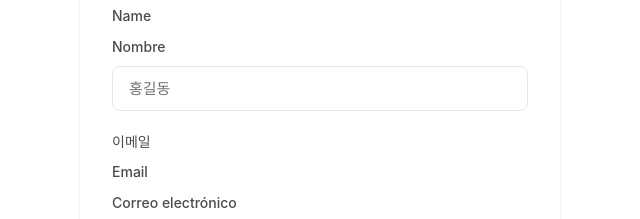
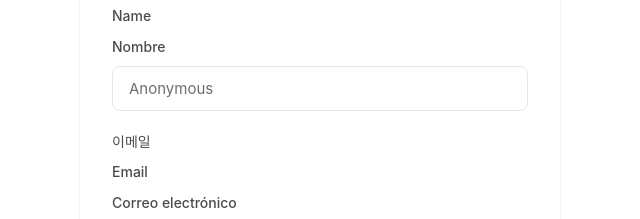
Before and after one commit to yuumi4dev/yuumi4dev.github.io, a plain HTML site: page auth.html in a window 1280 px wide. Both pictures are taken after a click on the button "회원가입". Shown: the part 313-532 px from the top of the page, 440-1080 px from the left. Drawn offline with Linux system fonts and the light colour scheme; no server answers; a web font is replaced by a local one.

Commit message:
Update auth.html

```diff
--- a/auth.html
+++ b/auth.html
@@ -189,7 +189,7 @@
                             <label for="signup-name" data-lang="ko">이름</label>
                             <label for="signup-name" data-lang="en">Name</label>
                             <label for="signup-name" data-lang="es">Nombre</label>
-                            <input type="text" id="signup-name" placeholder="홍길동" required>
+                            <input type="text" id="signup-name" placeholder="Anonymous" required>
                         </div>
                         <div class="form-group">
                             <label for="signup-email" data-lang="ko">이메일</label>
```
